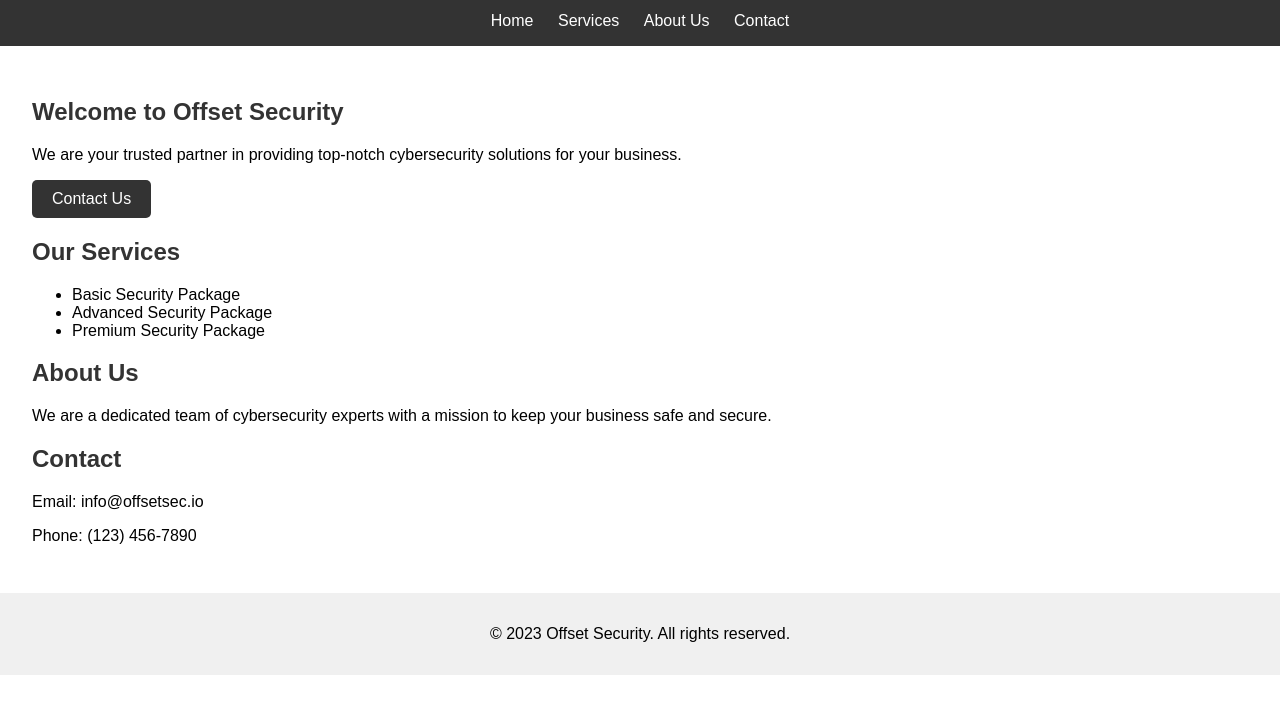
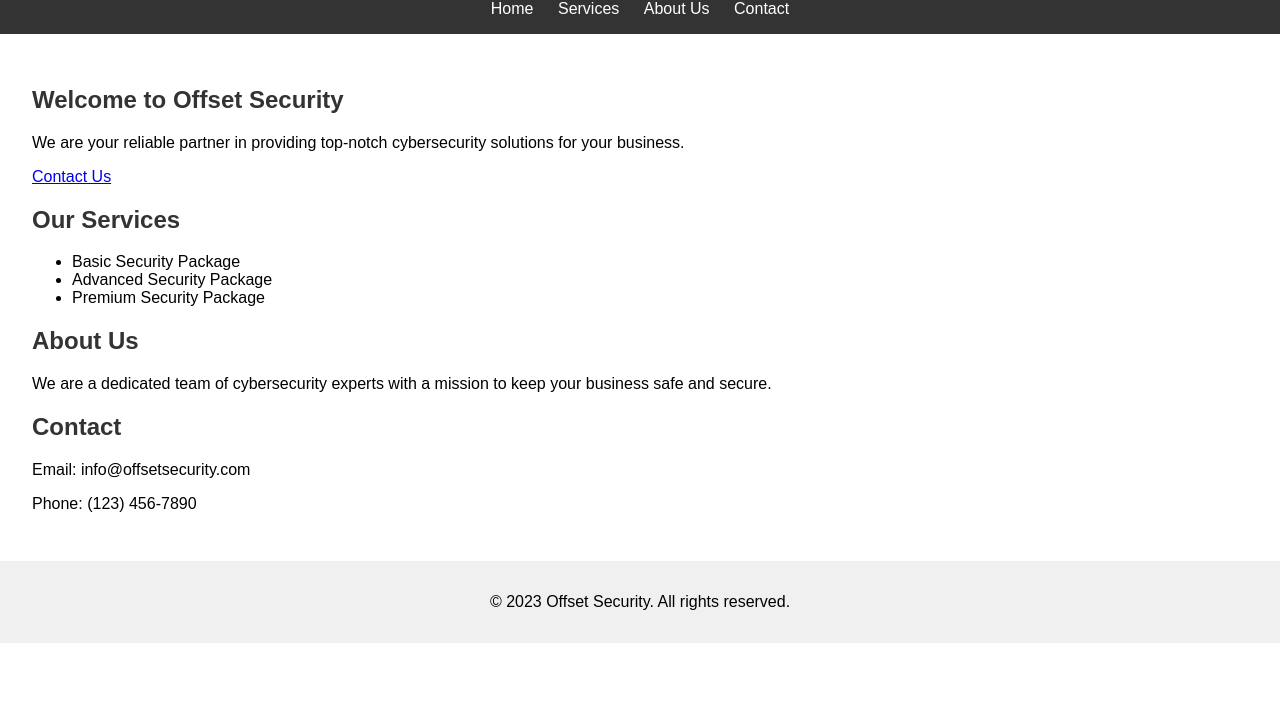
Before and after one commit to r3d-sparr0w/r3d-sparr0w.github.io, a plain HTML site: page index.html in a window 1280 px wide. Shown: the part 84-800 px from the top of the page. Drawn offline with Linux system fonts and the light colour scheme.

Commit message:
Update index.html
Update to HTML5 to improve the user experience.

```diff
--- a/index.html
+++ b/index.html
@@ -8,47 +8,59 @@
 </head>
 <body>
     <header>
+        <nav>
+            <div class="container">
                 <h1>Offset Security</h1>
-        <nav>
                 <ul>
                     <li><a href="#home">Home</a></li>
                     <li><a href="#services">Services</a></li>
                     <li><a href="#about">About Us</a></li>
                     <li><a href="#contact">Contact</a></li>
                 </ul>
+            </div>
         </nav>
     </header>
 
     <main>
         <section id="home">
+            <div class="container">
                 <h2>Welcome to Offset Security</h2>
-            <p>We are your trusted partner in providing top-notch cybersecurity solutions for your business.</p>
-            <button>Contact Us</button>
+                <p>We are your reliable partner in providing top-notch cybersecurity solutions for your business.</p>
+                <a href="#contact" class="btn">Contact Us</a>
+            </div>
         </section>
 
         <section id="services">
+            <div class="container">
                 <h2>Our Services</h2>
                 <ul>
                     <li>Basic Security Package</li>
                     <li>Advanced Security Package</li>
                     <li>Premium Security Package</li>
                 </ul>
+            </div>
         </section>
 
         <section id="about">
+            <div class="container">
                 <h2>About Us</h2>
                 <p>We are a dedicated team of cybersecurity experts with a mission to keep your business safe and secure.</p>
+            </div>
         </section>
 
         <section id="contact">
+            <div class="container">
                 <h2>Contact</h2>
-            <p>Email: info@offsetsec.io</p>
+                <p>Email: info@offsetsecurity.com</p>
                 <p>Phone: (123) 456-7890</p>
+            </div>
         </section>
     </main>
 
     <footer>
+        <div class="container">
             <p>&copy; 2023 Offset Security. All rights reserved.</p>
+        </div>
     </footer>
 </body>
 </html>
```
Lines whose indentation alone changed are shown as unchanged.
